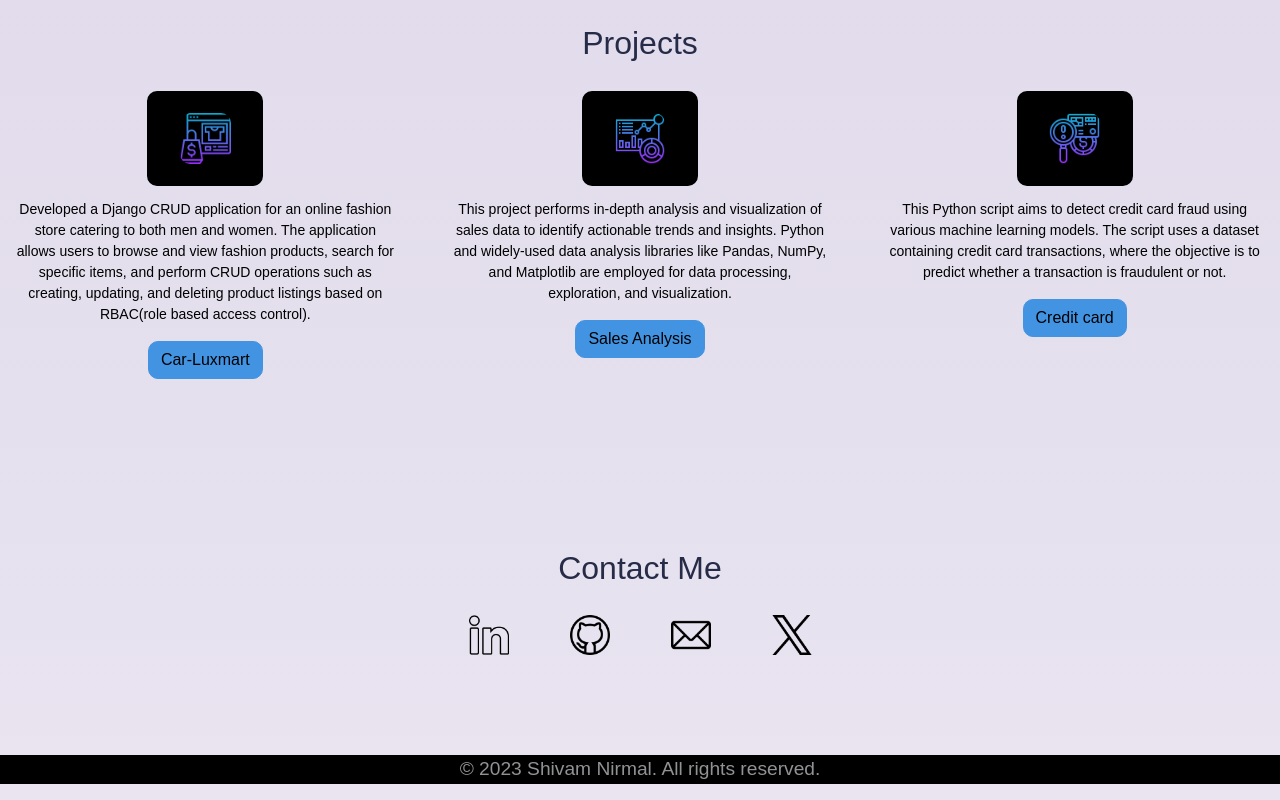
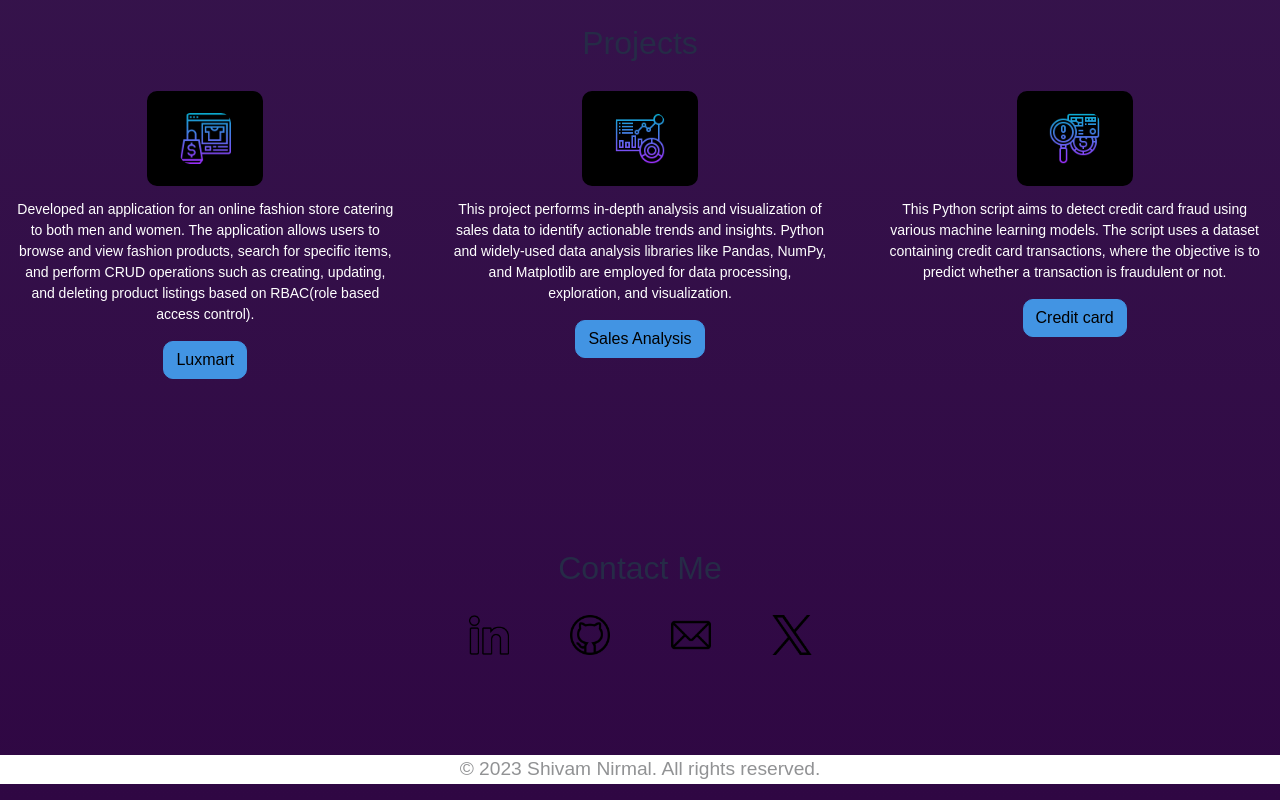
Before and after one commit to Er-shivam11/shivamnirmal, a plain HTML site: page index.html in a window 1280 px wide. Shown: the part 1544-2344 px from the top of the page. Drawn offline with Linux system fonts and the light colour scheme.

Commit message:
updated portfolio

```diff
--- a/css/styles.css
+++ b/css/styles.css
@@ -2,7 +2,9 @@ body {
     margin: 0;
     padding: 0;
     font-family: Arial, sans-serif;
-    background: linear-gradient(to bottom,#d3cce3,#e9e4f0);
+    background: linear-gradient(to bottom,#41295a,#2f0743);
+
+
 
 }
 
@@ -111,7 +113,7 @@ header ul li a {
 
 .typewriter {
     overflow: hidden;
-    border-right: 2px solid #000;
+    border-right: 2px solid #ffffff;
     white-space: nowrap;
     margin: 0 auto;
     letter-spacing: 2px;
@@ -284,7 +286,7 @@ p {
 }
 
 .social-links a {
-    color: black;
+    color: rgb(255, 255, 255);
     text-decoration: none;
 }
 
--- a/index.html
+++ b/index.html
@@ -50,7 +50,7 @@
                 </div>
             </div>
             <div class="text-container">
-                <p class="text-center" style="color: black;">
+                <p class="text-center" style="color: white;">
                     As an analytically-minded IT Engineer who has transitioned into a full-stack Django developer with a solid foundation in web development using Django, I am wholeheartedly committed to advancing my expertise in Python-based data science, machine learning, and artificial intelligence (AI). With a deep passion and a versatile skill set, I am determined to create innovative solutions and thrive in the dynamic fields of ML and AI development.
                 </p>
             </div>
@@ -96,9 +96,9 @@
                   <div class="project-card">
                       <img src="images/online-store.png" class="card-img-top" alt="Image Alt Text" height="250" >
                   </div>
-                  <h3 style="color: black;"></h3>
-                  <p style="color: black; font-size: 14px">Developed a Django CRUD application for an online fashion store catering to both men and women. The application allows users to browse and view fashion products, search for specific items, and perform CRUD operations such as creating, updating, and deleting product listings based on RBAC(role based access control).</p>
-                  <a href="https://github.com/Er-shivam11/web-development-projects/tree/main/ecommerce" class="btn btn-primary">Car-Luxmart</a>
+                  <h3 style="color: white;"></h3>
+                  <p style="color: white; font-size: 14px">Developed an application for an online fashion store catering to both men and women. The application allows users to browse and view fashion products, search for specific items, and perform CRUD operations such as creating, updating, and deleting product listings based on RBAC(role based access control).</p>
+                  <a href="https://github.com/Er-shivam11/web-development-projects/tree/main/ecommerce" class="btn btn-primary">Luxmart</a>
                 </div>
             </div>
             <div class="col-sm-4 mb-4">
@@ -106,8 +106,8 @@
                   <div class="project-card">
                       <img src="images/d.png" class="card-img-top" alt="Image Alt Text" height="250" >
                   </div>
-                  <h3 style="color: black;"></h3>
-                  <p style="color: black; font-size: 14px">This project performs in-depth analysis and visualization of sales data to identify actionable trends and insights. Python and widely-used data analysis libraries like Pandas, NumPy, and Matplotlib are employed for data processing, exploration, and visualization.</p>
+                  <h3 style="color: white;"></h3>
+                  <p style="color: white; font-size: 14px">This project performs in-depth analysis and visualization of sales data to identify actionable trends and insights. Python and widely-used data analysis libraries like Pandas, NumPy, and Matplotlib are employed for data processing, exploration, and visualization.</p>
                   <a href="https://github.com/Er-shivam11/datascienceproject/tree/main/salesanalysis" class="btn btn-primary">Sales Analysis</a>
                 </div>
             </div>
@@ -116,8 +116,8 @@
                     <div class="project-card">
                         <img src="images/c.png" class="card-img-top" alt="Image Alt Text" height="250" width="250" >
                     </div>
-                    <h3 style="color: black;"></h3>
-                    <p style="color: black; font-size: 14px">This Python script aims to detect credit card fraud using various machine learning models. The script uses a dataset containing credit card transactions, where the objective is to predict whether a transaction is fraudulent or not.</p>
+                    <h3 style="color: white;"></h3>
+                    <p style="color: white; font-size: 14px">This Python script aims to detect credit card fraud using various machine learning models. The script uses a dataset containing credit card transactions, where the objective is to predict whether a transaction is fraudulent or not.</p>
                     <a href="https://github.com/Er-shivam11/datascienceproject/tree/main/creditcardfrauddetection" class="btn btn-primary">Credit card</a>
                 </div>
             </div>
@@ -155,8 +155,8 @@
             </div>
         </div>
     </section>
-    <footer style="background-color: black;">
-        <p style=" text-align:center; background-color:  black; " t>&copy; 2023 Shivam Nirmal. All rights reserved.</p>
+    <footer style="background-color: white;">
+        <p style=" text-align:center; background-color:  white; " t>&copy; 2023 Shivam Nirmal. All rights reserved.</p>
     </footer>
 
 
```
